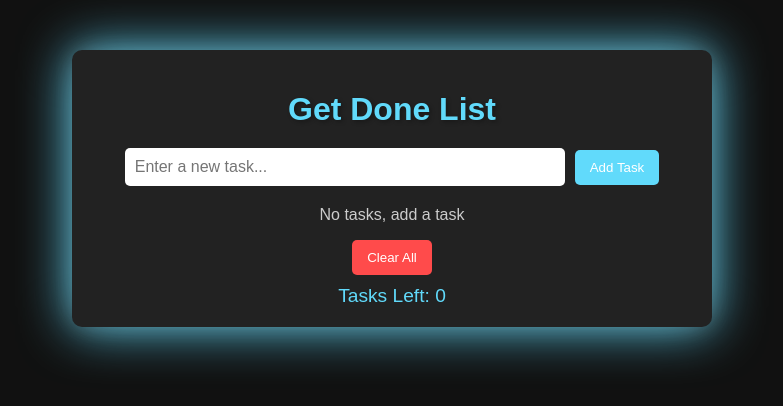
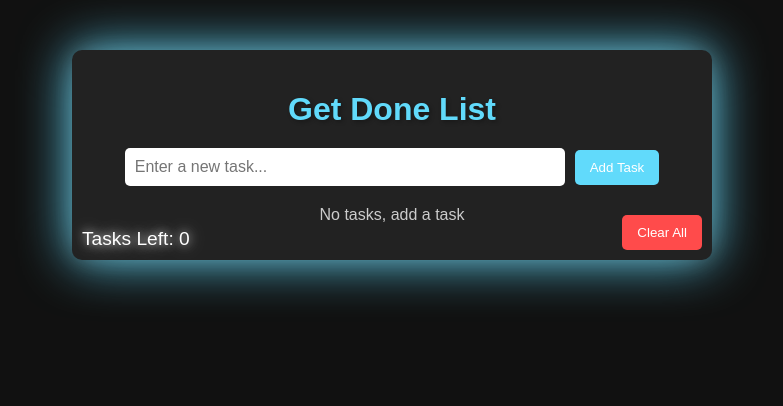
Before and after one commit to jonio298/todolist, a React (Create React App) app: page / in a window 1280 px wide. Shown: the top 406 px of the page, without its empty margins (248-1031 px from the left). Built offline with nearby package versions, Linux system fonts and the light colour scheme.

Commit message:
more styling

```diff
--- a/src/App.css
+++ b/src/App.css
@@ -129,9 +129,13 @@ li {
 }
 
 .counter {
-  color: #61dafb;
+  color: #fff; /* White color for the text */
   font-size: 1.2em;
   margin-top: 10px;
+  position: absolute;
+  bottom: 10px;
+  left: 10px;
+  text-shadow: 0 0 10px rgba(255, 255, 255, 0.8), 0 0 20px rgba(255, 255, 255, 0.5);
 }
 .modal-overlay {
   position: fixed;
@@ -174,3 +178,19 @@ li {
   background-color: #ff4b4b;
   color: #fff;
 }
+
+.todo-list {
+  position: relative;
+}
+
+.counter {
+  position: absolute;
+  bottom: 10px;
+  left: 10px;
+}
+
+.clear {
+  position: absolute;
+  bottom: 10px;
+  right: 10px;
+}
--- a/src/App.js
+++ b/src/App.js
@@ -69,10 +69,11 @@ function App() {
         <p className="empty-task">No tasks, add a task</p>
       )}
       {/* Counter for tasks left */}
+      <div className="counter">Tasks Left: {tasks.length}</div>
+      {/* Clear All button */}
       <button className="clear" onClick={handleClearAll}>
         Clear All
       </button>
-      <div className="counter">Tasks Left: {tasks.length}</div>
 
       {showClearModal && (
         <div className="modal-overlay">
```
